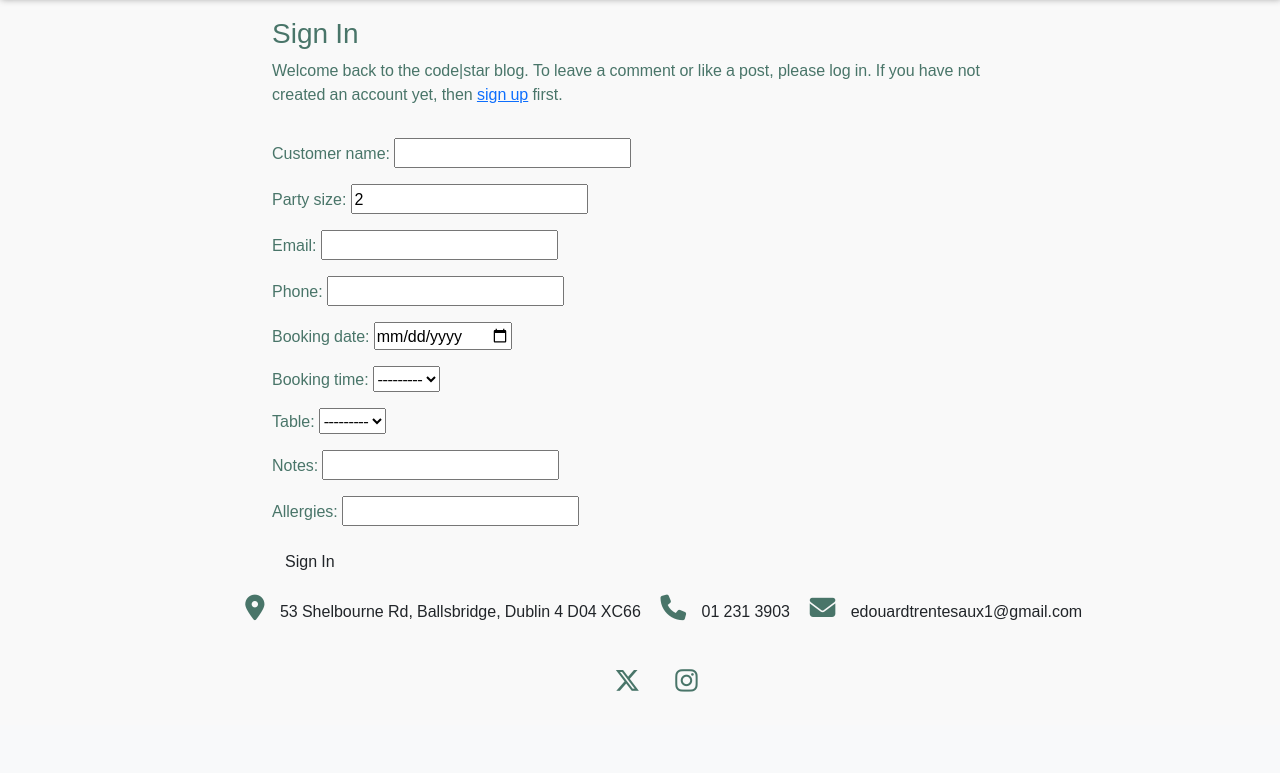
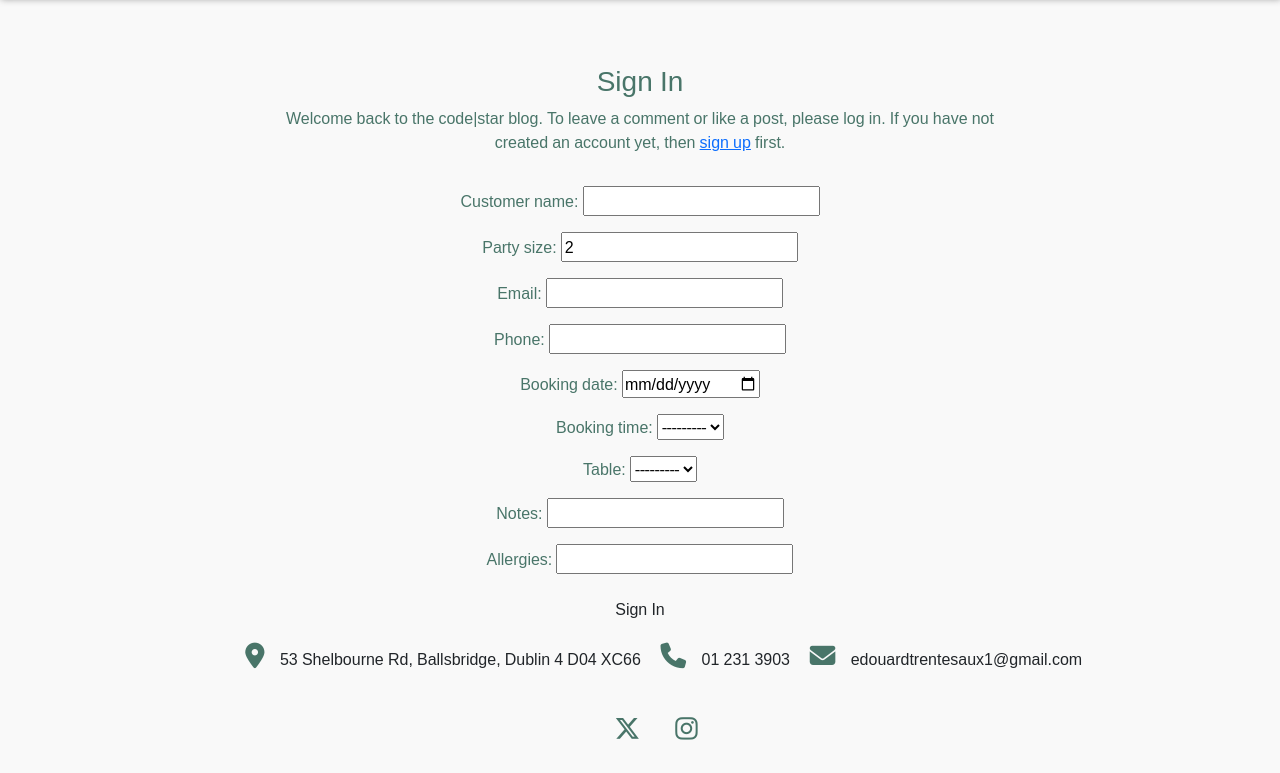
Before and after one commit to Edouard102/mae-restaurant, a Django app: template templates/allauth/account/login.html in a window 1280 px wide. Shown: the part 186-959 px from the top of the page. Before the commit the page ends 878 px from the top, so only its background shows below. Run offline with Django 3.2, Linux system fonts and the light colour scheme; the template is opened without the code that fills it: values that come from a table or form of the project are taken from there, others are empty; some libraries are stand-ins or nearby versions.

Commit message:
change style to login, logout and signup

```diff
--- a/templates/allauth/account/login.html
+++ b/templates/allauth/account/login.html
@@ -7,7 +7,10 @@
 
 {% block content %}
 
-<div class="container">
+
+
+<div class="container flex-column pt-5">
+    <div class="container text-center">
     <div class="row">
         <div class="col-md-8 mt-3 offset-md-2">
             <h3>{% trans "Sign In" %}</h3>
@@ -26,9 +29,10 @@
                 {% if redirect_field_value %}
                 <input type="hidden" name="{{ redirect_field_name }}" value="{{ redirect_field_value }}" />
                 {% endif %}
-                <button class="btn btn-signup right" type="submit">{% trans "Sign In" %}</button>
+                <button class="btn btn-signup" type="submit">{% trans "Sign In" %}</button>
             </form>
         </div>
     </div>
+    </div>
 </div>
 {% endblock %}
--- a/templates/allauth/account/signup.html
+++ b/templates/allauth/account/signup.html
@@ -5,6 +5,8 @@
 {% block head_title %}{% trans "Signup" %}{% endblock head_title %}
 
 {% block content %}
+<div class="container flex-column pt-5">
+  <div class="container text-center">
 <h1>{% trans "Sign Up" %}</h1>
 
 <p>{% blocktrans %}Already have an account? Then please <a href="{{ login_url }}">sign in</a>.{% endblocktrans %}</p>
@@ -17,5 +19,6 @@
   {% endif %}
   <button type="submit">{% trans "Sign Up" %} &raquo;</button>
 </form>
-
+  </div>
+</div>
 {% endblock content %}
```
Also changed, not shown: templates/allauth/account/logout.html (+5 -4 lines).
